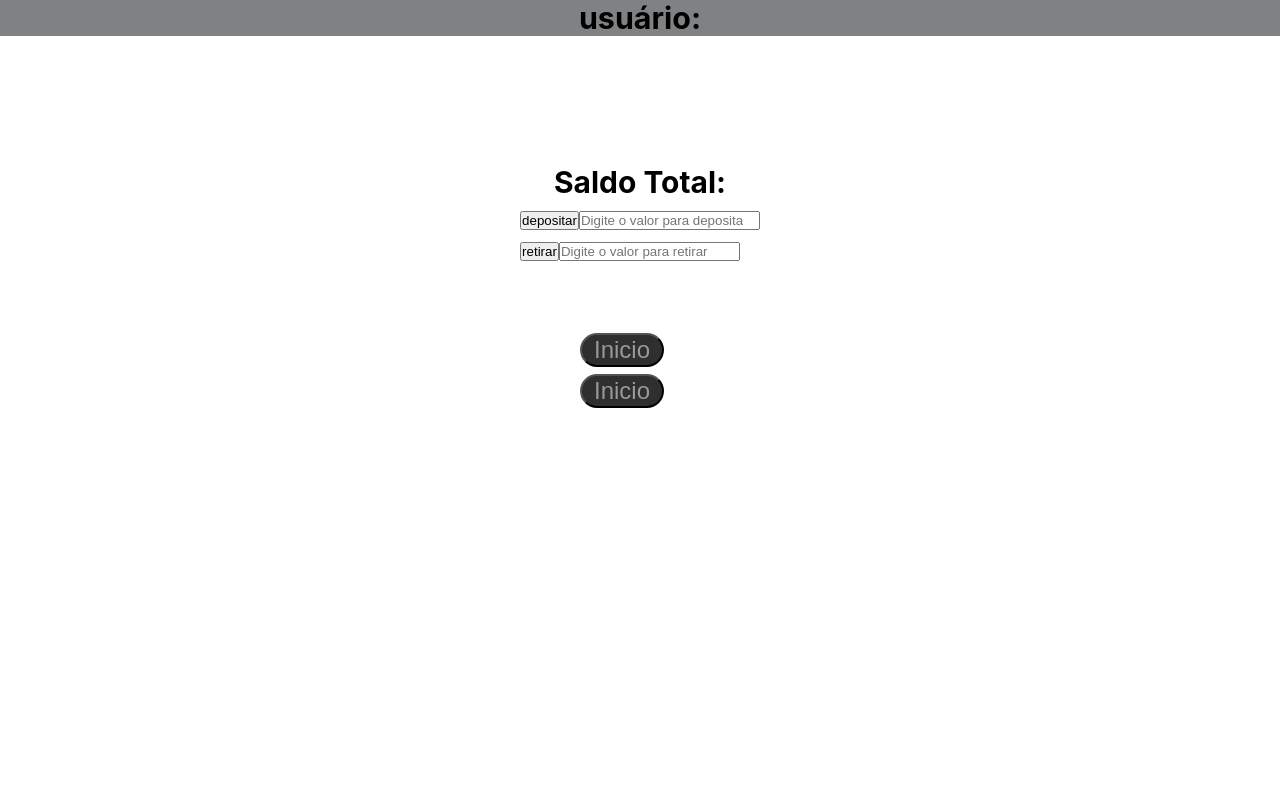
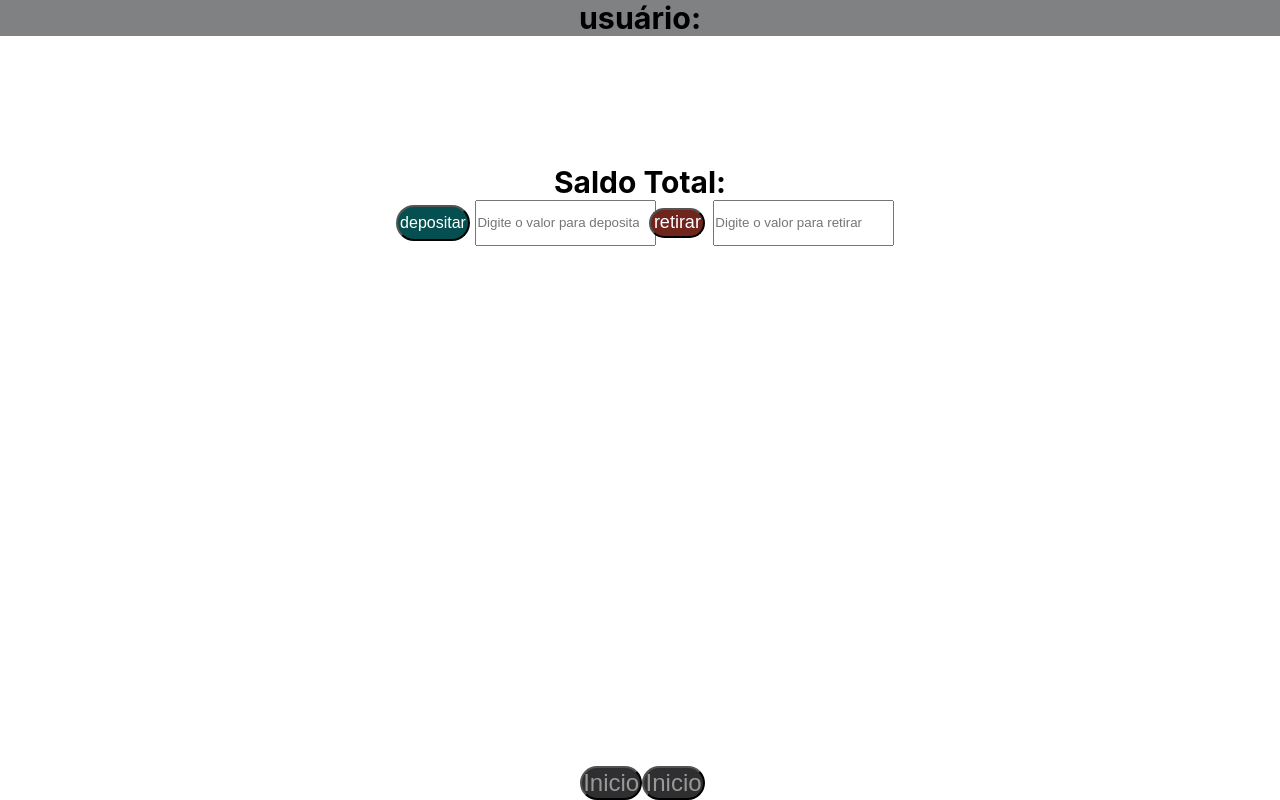
Before and after one commit to onyrius/XP-desafio-Frontend, a React (Create React App) app: page /saldo in a window 1280 px wide. Built offline with nearby package versions, Linux system fonts and the light colour scheme.

Commit message:
feat: :lipstick: adiciona  css do footer

```diff
--- a/src/App.css
+++ b/src/App.css
@@ -65,7 +65,13 @@ text-align: center;
   padding-bottom: 2%;
 }
 
-.footer {
+.container-footer {
+  bottom: 0px;
+  position: fixed;
+  display: flex;
+}
+
+.footer{
   width: 70%;
   border-radius: 25px;
   background-color: rgb(47, 46, 48);
@@ -76,11 +82,32 @@ text-align: center;
 
 .form-depositar-retirar {
   display: flex;
-  flex-direction: column;
+  width: 100%;
 }
 
 .container-button-input {
-  box-sizing: border-box;
-  display: inline;
-  width: 100%;
+ display: flex;
+ align-content: space-around;
 }
+
+.button-depositar, .button-retirar {
+  width: 50%;
+  border-radius: 25px;
+  background-color: rgb(6, 79, 80);
+  color: white;
+  font-size: 2vh;
+  padding: 1%;
+  margin: 2%;
+  box-sizing: content-box;
+}
+
+.button-retirar {
+  background-color: rgb(111, 36, 28);
+ margin: 1vh;
+ font-size: calc( 2px + 2vh);
+
+}
+
+.container-button-input {
+  display: flex;
+}
```
